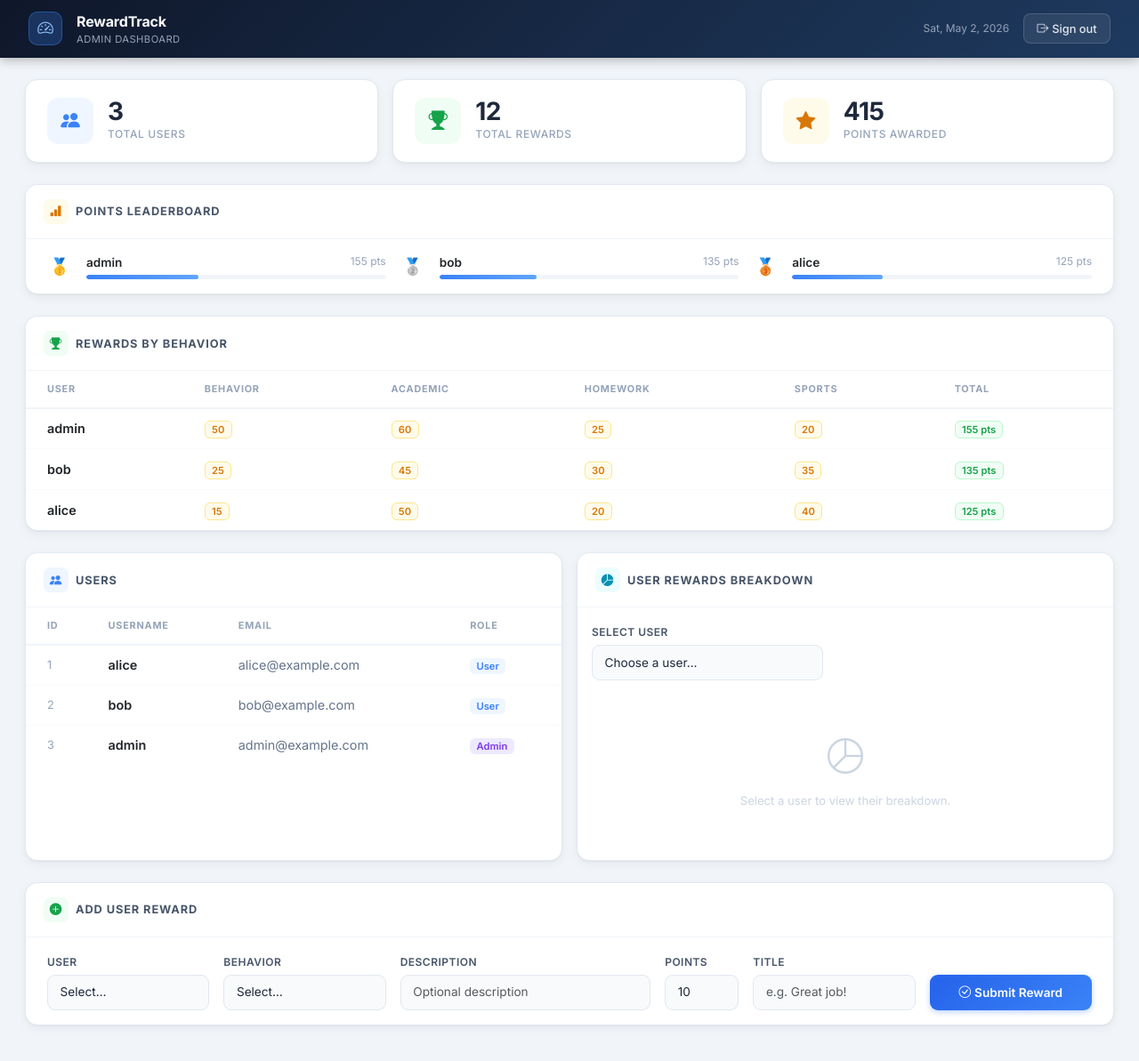
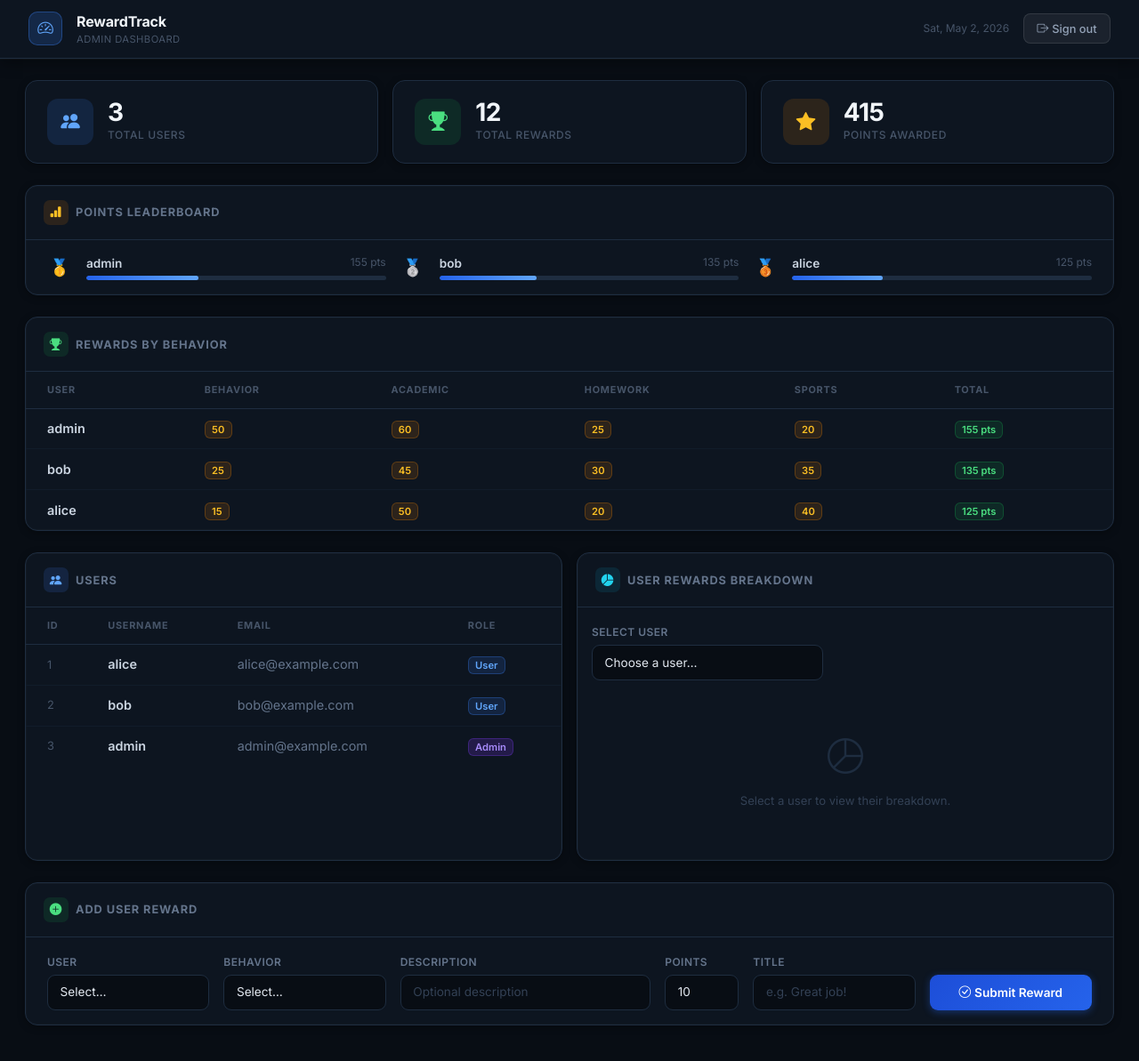
Before and after one commit to jossj/SpringTest, a Spring Boot app: page /dashboard in a window 1280 px wide. Shown: the whole page at 89% size. Run offline with Spring Boot 4, Linux system fonts and the light colour scheme; a user stored in the database is signed in; data comes from the database, SQL or seed files in the repository; some of the project's set-up classes (security, data sources, template engines, error pages and the like) are left out, and stand-ins take their place.

Commit message:
Convert dashboard to dark mode theme
Full dark palette across all components:
- Body/page: deep navy #080d14
- Cards/navbar: #0d1520 with #1e2d40 borders
- Icon badges: translucent tinted backgrounds
- Stat cards: dark background with subtle hover border glow
- Tables: #111c2a row dividers, muted hover state
- Badges: translucent tinted variants for all four types
- Form controls: dark inputs with #080d14 background, blue focus ring
- Alert overrides for success/danger in dark palette
- Empty states: adjusted for dark contrast
- Chart.js legend color updated to slate-400

https://claude.ai/code/session_01KmnFiNLkqvsqb3UVt5QjZQ

```diff
--- a/src/main/resources/templates/dashboard.html
+++ b/src/main/resources/templates/dashboard.html
@@ -13,54 +13,55 @@
         /* ── Base ───────────────────────────────────────────── */
         *, *::before, *::after { box-sizing: border-box; }
         body {
-            background: #f1f5f9;
+            background: #080d14;
             font-family: 'Inter', system-ui, -apple-system, sans-serif;
-            color: #1e293b;
+            color: #e2e8f0;
             font-size: .9rem;
         }
 
         /* ── Navbar ─────────────────────────────────────────── */
         .app-navbar {
-            background: linear-gradient(135deg, #0f172a 0%, #1e3a5f 100%);
-            box-shadow: 0 2px 12px rgba(0,0,0,.3);
+            background: #0d1520;
+            border-bottom: 1px solid #1e2d40;
+            box-shadow: 0 1px 0 rgba(255,255,255,.04), 0 4px 16px rgba(0,0,0,.4);
             padding: .75rem 2rem;
         }
         .nav-brand-icon {
             width: 38px; height: 38px;
-            background: rgba(59,130,246,.25);
-            border: 1px solid rgba(59,130,246,.4);
+            background: rgba(59,130,246,.18);
+            border: 1px solid rgba(59,130,246,.35);
             border-radius: 10px;
             display: flex; align-items: center; justify-content: center;
-            font-size: 1.1rem; color: #93c5fd;
+            font-size: 1.1rem; color: #60a5fa;
         }
-        .nav-brand-name  { font-size: 1rem; font-weight: 700; color: #f8fafc; letter-spacing: -.01em; }
-        .nav-brand-sub   { font-size: .7rem; color: #94a3b8; letter-spacing: .04em; text-transform: uppercase; }
-        .nav-date        { font-size: .75rem; color: #94a3b8; }
+        .nav-brand-name  { font-size: 1rem; font-weight: 700; color: #f1f5f9; letter-spacing: -.01em; }
+        .nav-brand-sub   { font-size: .7rem; color: #475569; letter-spacing: .04em; text-transform: uppercase; }
+        .nav-date        { font-size: .75rem; color: #475569; }
         .btn-logout {
-            background: rgba(255,255,255,.08);
-            border: 1px solid rgba(255,255,255,.15);
+            background: rgba(255,255,255,.06);
+            border: 1px solid rgba(255,255,255,.1);
             border-radius: 8px;
-            color: #e2e8f0;
+            color: #94a3b8;
             font-size: .8rem;
             font-weight: 500;
             padding: .4rem .9rem;
-            transition: background .15s;
+            transition: background .15s, color .15s;
         }
-        .btn-logout:hover { background: rgba(255,255,255,.16); color: #fff; }
+        .btn-logout:hover { background: rgba(255,255,255,.12); color: #e2e8f0; }
 
         /* ── Layout ─────────────────────────────────────────── */
         .page-body { padding: 0 1.75rem 2.5rem; }
 
         /* ── Cards ──────────────────────────────────────────── */
         .card {
-            border: 1px solid #e2e8f0;
+            border: 1px solid #1e2d40;
             border-radius: 14px;
-            box-shadow: 0 1px 2px rgba(0,0,0,.04), 0 4px 12px rgba(0,0,0,.05);
-            background: #fff;
+            box-shadow: 0 2px 8px rgba(0,0,0,.3), 0 0 0 1px rgba(255,255,255,.02) inset;
+            background: #0d1520;
         }
         .card-header {
-            background: #fff;
-            border-bottom: 1px solid #f1f5f9;
+            background: transparent;
+            border-bottom: 1px solid #1e2d40;
             border-radius: 14px 14px 0 0 !important;
             padding: 1rem 1.25rem;
         }
@@ -69,7 +70,7 @@
             font-weight: 700;
             text-transform: uppercase;
             letter-spacing: .07em;
-            color: #475569;
+            color: #64748b;
             display: flex;
             align-items: center;
             gap: .5rem;
@@ -80,23 +81,27 @@
             display: flex; align-items: center; justify-content: center;
             font-size: .85rem;
         }
-        .icon-blue   { background: #eff6ff; color: #3b82f6; }
-        .icon-green  { background: #f0fdf4; color: #16a34a; }
-        .icon-amber  { background: #fffbeb; color: #d97706; }
-        .icon-violet { background: #f5f3ff; color: #7c3aed; }
-        .icon-cyan   { background: #ecfeff; color: #0891b2; }
+        .icon-blue   { background: rgba(59,130,246,.15);  color: #60a5fa; }
+        .icon-green  { background: rgba(22,163,74,.15);   color: #4ade80; }
+        .icon-amber  { background: rgba(217,119,6,.15);   color: #fbbf24; }
+        .icon-violet { background: rgba(124,58,237,.15);  color: #a78bfa; }
+        .icon-cyan   { background: rgba(8,145,178,.15);   color: #22d3ee; }
 
         /* ── Stat cards ─────────────────────────────────────── */
         .stat-card {
             border-radius: 14px;
-            border: 1px solid #e2e8f0;
-            box-shadow: 0 1px 2px rgba(0,0,0,.04), 0 4px 12px rgba(0,0,0,.05);
+            border: 1px solid #1e2d40;
+            box-shadow: 0 2px 8px rgba(0,0,0,.3);
             padding: 1.25rem 1.5rem;
-            background: #fff;
+            background: #0d1520;
             display: flex; align-items: center; gap: 1rem;
-            transition: transform .18s, box-shadow .18s;
+            transition: transform .18s, box-shadow .18s, border-color .18s;
         }
-        .stat-card:hover { transform: translateY(-2px); box-shadow: 0 6px 24px rgba(0,0,0,.1); }
+        .stat-card:hover {
+            transform: translateY(-2px);
+            box-shadow: 0 6px 24px rgba(0,0,0,.4);
+            border-color: #2d4460;
+        }
         .stat-icon {
             width: 52px; height: 52px;
             border-radius: 12px;
@@ -104,57 +109,60 @@
             font-size: 1.35rem;
             flex-shrink: 0;
         }
-        .stat-value { font-size: 1.75rem; font-weight: 700; line-height: 1; letter-spacing: -.02em; }
-        .stat-label { font-size: .75rem; color: #94a3b8; font-weight: 500; margin-top: .2rem; text-transform: uppercase; letter-spacing: .05em; }
+        .stat-value { font-size: 1.75rem; font-weight: 700; line-height: 1; letter-spacing: -.02em; color: #f1f5f9; }
+        .stat-label { font-size: .75rem; color: #475569; font-weight: 500; margin-top: .2rem; text-transform: uppercase; letter-spacing: .05em; }
 
         /* ── Leaderboard ────────────────────────────────────── */
-        .lb-bar       { height: 5px; border-radius: 3px; background: #f1f5f9; overflow: hidden; }
-        .lb-bar-fill  { height: 100%; border-radius: 3px; background: linear-gradient(90deg, #3b82f6, #60a5fa); }
-        .lb-name      { font-size: .85rem; font-weight: 600; }
-        .lb-pts       { font-size: .75rem; color: #94a3b8; }
+        .lb-bar       { height: 5px; border-radius: 3px; background: #1e2d40; overflow: hidden; }
+        .lb-bar-fill  { height: 100%; border-radius: 3px; background: linear-gradient(90deg, #2563eb, #60a5fa); }
+        .lb-name      { font-size: .85rem; font-weight: 600; color: #cbd5e1; }
+        .lb-pts       { font-size: .75rem; color: #475569; }
         .lb-rank      { font-size: 1.15rem; min-width: 28px; text-align: center; }
 
         /* ── Tables ─────────────────────────────────────────── */
         .data-table { width: 100%; border-collapse: collapse; }
-        .data-table thead tr { border-bottom: 2px solid #f1f5f9; }
+        .data-table thead tr { border-bottom: 1px solid #1e2d40; }
         .data-table th {
             font-size: .68rem;
             font-weight: 700;
             text-transform: uppercase;
             letter-spacing: .07em;
-            color: #94a3b8;
+            color: #475569;
             padding: .75rem 1rem;
         }
-        .data-table td { padding: .7rem 1rem; border-bottom: 1px solid #f8fafc; vertical-align: middle; }
+        .data-table td { padding: .7rem 1rem; border-bottom: 1px solid #111c2a; vertical-align: middle; color: #cbd5e1; }
         .data-table tbody tr:last-child td { border-bottom: none; }
-        .data-table tbody tr:hover td { background: #f8fafc; }
+        .data-table tbody tr:hover td { background: #111c2a; }
 
         /* ── Badges ─────────────────────────────────────────── */
         .badge { font-size: .7rem; font-weight: 600; padding: .3em .65em; border-radius: 6px; }
-        .badge-admin  { background: #ede9fe; color: #7c3aed; }
-        .badge-user   { background: #eff6ff; color: #3b82f6; }
-        .badge-pts    { background: #fffbeb; color: #d97706; border: 1px solid #fde68a; }
-        .badge-total  { background: #f0fdf4; color: #16a34a; border: 1px solid #bbf7d0; }
+        .badge-admin  { background: rgba(124,58,237,.2);  color: #a78bfa; border: 1px solid rgba(124,58,237,.3); }
+        .badge-user   { background: rgba(59,130,246,.15); color: #60a5fa; border: 1px solid rgba(59,130,246,.3); }
+        .badge-pts    { background: rgba(217,119,6,.15);  color: #fbbf24; border: 1px solid rgba(217,119,6,.3); }
+        .badge-total  { background: rgba(22,163,74,.15);  color: #4ade80; border: 1px solid rgba(22,163,74,.3); }
 
         /* ── Form ───────────────────────────────────────────── */
-        .form-label { font-size: .75rem; font-weight: 600; color: #475569; margin-bottom: .3rem; text-transform: uppercase; letter-spacing: .04em; }
+        .form-label { font-size: .75rem; font-weight: 600; color: #64748b; margin-bottom: .3rem; text-transform: uppercase; letter-spacing: .04em; }
         .form-control, .form-select {
-            border: 1px solid #e2e8f0;
+            border: 1px solid #1e2d40;
             border-radius: 9px;
             font-size: .85rem;
             padding: .55rem .85rem;
-            color: #1e293b;
-            background: #f8fafc;
-            transition: border-color .15s, box-shadow .15s, background .15s;
+            color: #e2e8f0;
+            background: #080d14;
+            transition: border-color .15s, box-shadow .15s;
         }
+        .form-control::placeholder { color: #334155; }
+        .form-select option { background: #0d1520; color: #e2e8f0; }
         .form-control:focus, .form-select:focus {
             border-color: #3b82f6;
-            background: #fff;
-            box-shadow: 0 0 0 3px rgba(59,130,246,.12);
+            background: #080d14;
+            box-shadow: 0 0 0 3px rgba(59,130,246,.15);
             outline: none;
+            color: #f1f5f9;
         }
         .btn-submit {
-            background: linear-gradient(135deg, #2563eb 0%, #3b82f6 100%);
+            background: linear-gradient(135deg, #1d4ed8 0%, #2563eb 100%);
             border: none;
             border-radius: 9px;
             color: #fff;
@@ -163,15 +171,19 @@
             padding: .6rem 1rem;
             width: 100%;
             transition: opacity .15s, transform .1s, box-shadow .15s;
-            box-shadow: 0 2px 6px rgba(59,130,246,.35);
+            box-shadow: 0 2px 8px rgba(37,99,235,.4);
         }
-        .btn-submit:hover { opacity: .92; transform: translateY(-1px); box-shadow: 0 4px 12px rgba(59,130,246,.4); }
+        .btn-submit:hover { opacity: .9; transform: translateY(-1px); box-shadow: 0 4px 14px rgba(37,99,235,.5); }
         .btn-submit:active { transform: translateY(0); }
 
+        /* ── Alerts ─────────────────────────────────────────── */
+        .alert-success { background: rgba(22,163,74,.15); border: 1px solid rgba(22,163,74,.3); color: #4ade80; }
+        .alert-danger  { background: rgba(220,38,38,.15); border: 1px solid rgba(220,38,38,.3); color: #f87171; }
+
         /* ── Empty state ────────────────────────────────────── */
-        .empty-state { padding: 2.5rem 1rem; color: #cbd5e1; }
+        .empty-state { padding: 2.5rem 1rem; color: #1e2d40; }
         .empty-state i { font-size: 2.5rem; display: block; margin-bottom: .5rem; }
-        .empty-state span { font-size: .82rem; }
+        .empty-state span { font-size: .82rem; color: #334155; }
 
         /* ── Section divider ────────────────────────────────── */
         .section-gap { margin-top: 1.5rem; }
@@ -338,7 +350,7 @@
                         </thead>
                         <tbody>
                             <tr th:each="user : ${users}">
-                                <td class="ps-4" style="color:#94a3b8;font-size:.8rem" th:text="${user.id}"></td>
+                                <td class="ps-4" style="color:#475569;font-size:.8rem" th:text="${user.id}"></td>
                                 <td class="fw-semibold" th:text="${user.username}"></td>
                                 <td style="color:#64748b" th:text="${user.email}"></td>
                                 <td>
@@ -510,7 +522,7 @@
                     plugins: {
                         legend: {
                             position: 'bottom',
-                            labels: { padding: 20, font: { size: 12, family: 'Inter' }, color: '#475569' }
+                            labels: { padding: 20, font: { size: 12, family: 'Inter' }, color: '#94a3b8' }
                         },
                         tooltip: {
                             backgroundColor: '#0f172a',
```
